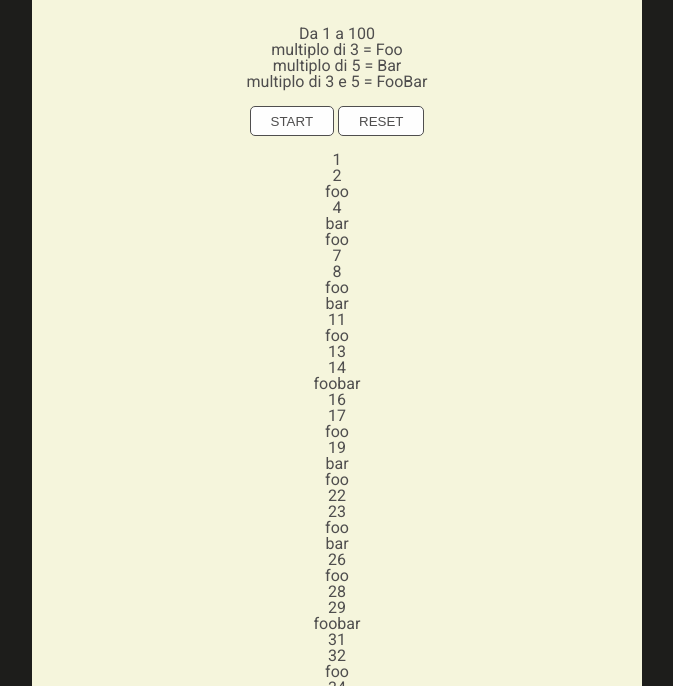
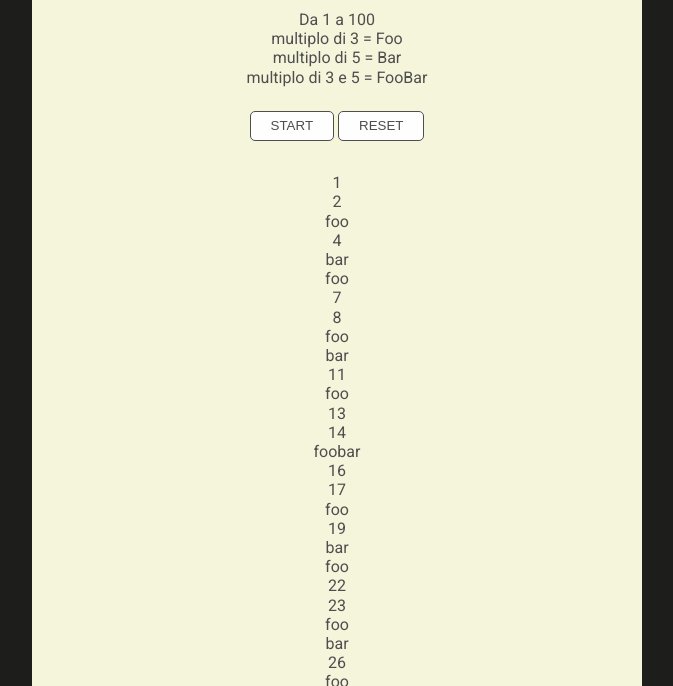
Before and after one commit to devcarolinealmeida/foobar, a plain HTML site: page index.html in a window 1280 px wide. Both pictures are taken after a click on the button "START". Shown: the part 114-800 px from the top of the page, without its empty margins (303-976 px from the left). Drawn offline with Linux system fonts and the light colour scheme.

Commit message:
update style

```diff
--- a/style.css
+++ b/style.css
@@ -63,26 +63,30 @@ body {
     min-height: fit-content;
     padding: 30px;
     text-align: center;
-    display: flex;
-    flex-direction: column;
-    gap: 1rem;
-    transition: height 2s ease-in-out;
+    transition: all 700ms ease-in-out;
 }
 
-.container ul {
-
+.container > ul {
+   margin-top: 2rem;
+}
+.container > ul li {
+    line-height: 120%;
 }
 
 h1 {
-    font-size: clamp(1rem, 5vw, 3rem);
+    font-size: clamp(2rem, 5vw, 3rem);
     text-transform: uppercase;
     font-weight: 700;
     margin-bottom: 1rem;
 }
 
+h4 {
+    margin-bottom: 1.5rem;
+}
+
 h4 span {
     display: block;
-
+    line-height: 120%;
 }
 
 button {
```
